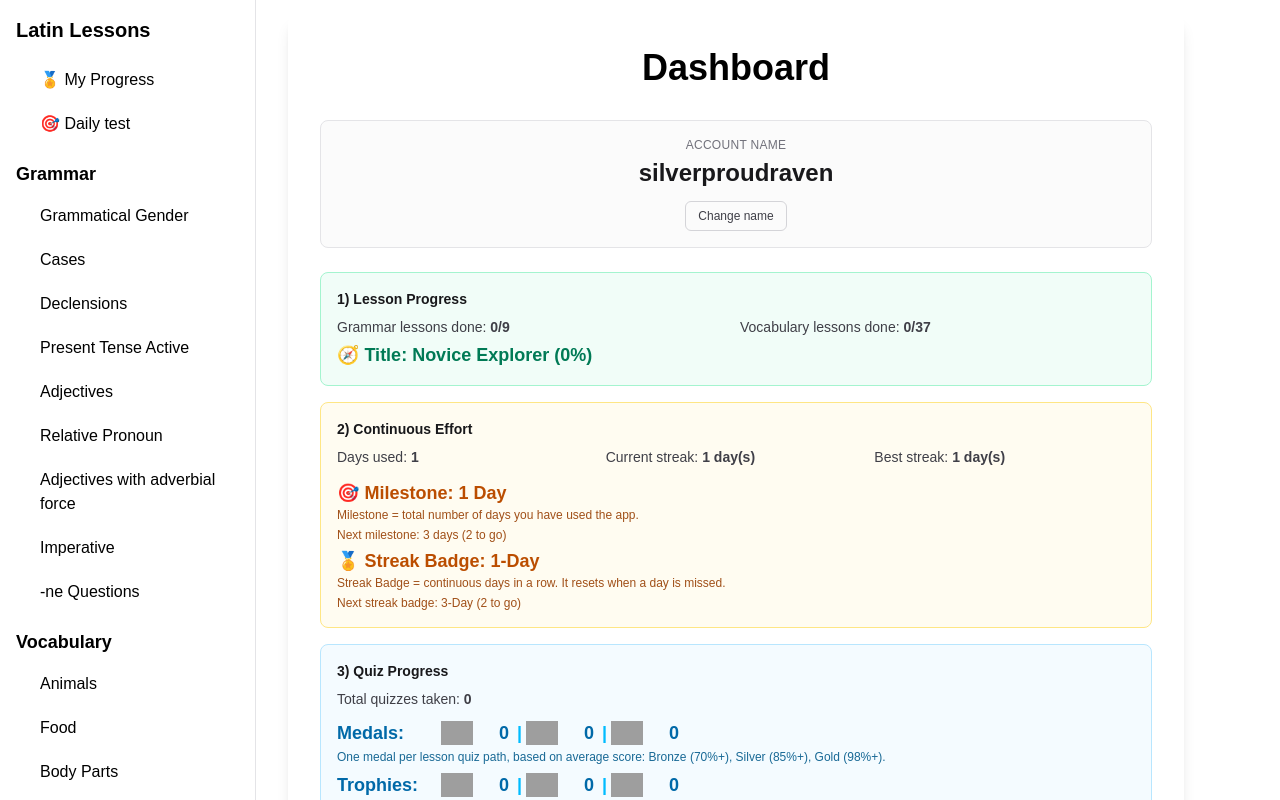
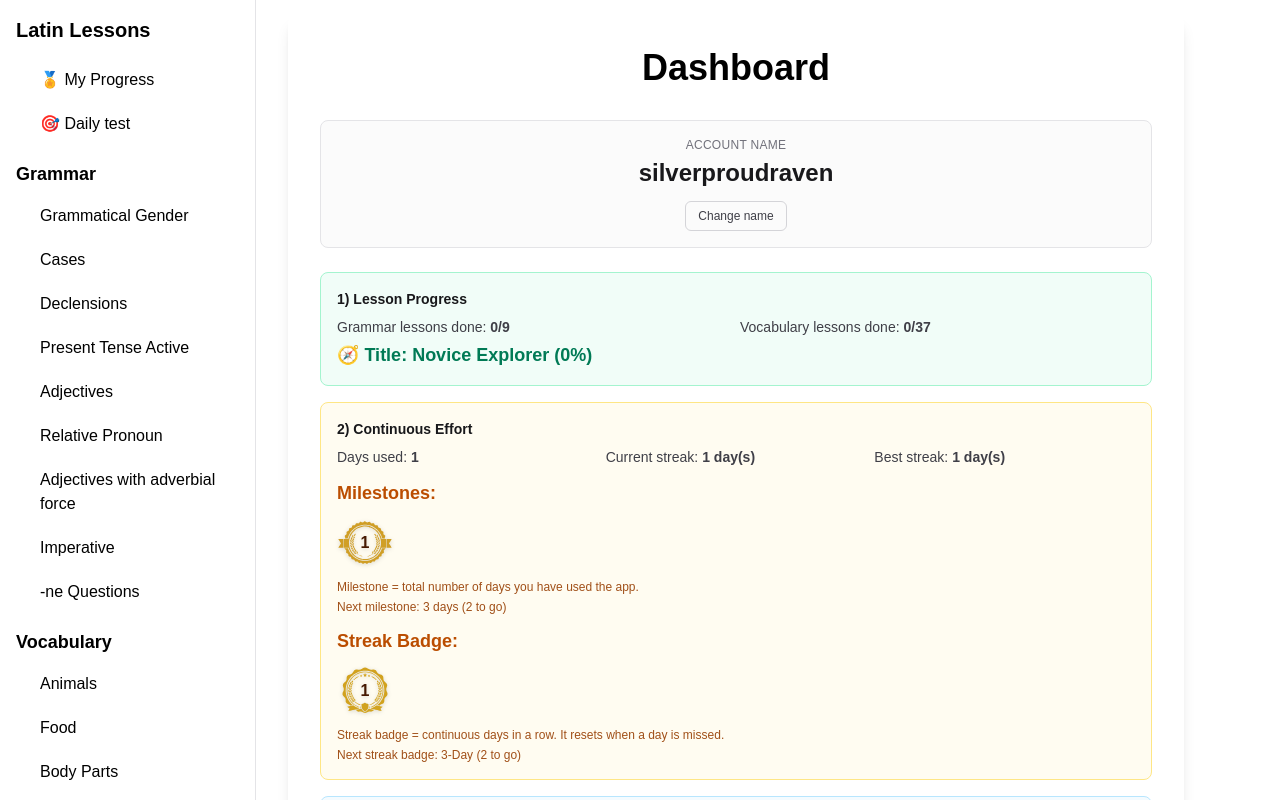
Before and after one commit to Qiong0312/latin_driller, a Next.js app: page /dashboard in a window 1280 px wide. Shown: the top 800 px of the page. Built offline with nearby package versions, Linux system fonts and the light colour scheme; grey boxes are pictures that could not be loaded.

Commit message:
add milestone and streak SVG icons and integrate them into LocalProgressSummary for enhanced visual representation of user progress

```diff
--- a/src/components/LocalProgressSummary.tsx
+++ b/src/components/LocalProgressSummary.tsx
@@ -100,6 +100,34 @@ function nextMilestoneTarget(current: number, steps: readonly number[]): number
   return null;
 }
 
+const MILESTONE_STAMP_SRC = '/progress-icons/milestone.svg';
+const STREAK_STAMP_SRC = '/progress-icons/streak.svg';
+
+function EffortStamp({ src, value, ariaLabel }: { src: string; value: number; ariaLabel: string }) {
+  const digits = String(value);
+  const textSize =
+    digits.length >= 3 ? 'text-[10px] leading-tight'
+    : digits.length === 2 ? 'text-xs sm:text-sm'
+    : 'text-sm sm:text-base';
+
+  return (
+    <div
+      className="relative inline-flex h-14 w-14 shrink-0 items-center justify-center drop-shadow-sm"
+      role="img"
+      aria-label={ariaLabel}
+    >
+      {/* eslint-disable-next-line @next/next/no-img-element -- static local stamp */}
+      <img src={src} alt="" aria-hidden className="pointer-events-none absolute inset-0 h-full w-full object-contain" />
+      <span
+        aria-hidden
+        className={`relative z-10 px-0.5 text-center font-bold tabular-nums text-amber-950 dark:text-amber-50 ${textSize}`}
+      >
+        {digits}
+      </span>
+    </div>
+  );
+}
+
 function normalizeQuizStats(entry: QuizProgressEntry) {
   const attempts = entry.attempts || 0;
   const inferredTotal = attempts * (entry.lastTotal || 0);
@@ -199,8 +227,8 @@ export function LocalProgressSummary() {
     prev = now;
   }
 
-  const streakHits = STREAK_MILESTONES.filter((m) => currentStreak >= m);
-  const topStreakMilestone = streakHits[streakHits.length - 1] ?? 0;
+  const milestoneHits = MILESTONE_STEPS.filter((m) => daysUsed >= m);
+  const streakBadgeHits = STREAK_MILESTONES.filter((m) => bestStreak >= m);
   const nextDaysMilestone = nextMilestoneTarget(daysUsed, MILESTONE_STEPS);
   const nextStreakBadge = nextMilestoneTarget(currentStreak, STREAK_MILESTONES);
 
@@ -269,12 +297,26 @@ export function LocalProgressSummary() {
           <p>Current streak: <strong>{currentStreak} day(s)</strong></p>
           <p>Best streak: <strong>{bestStreak} day(s)</strong></p>
         </div>
-        <p className="mt-3 text-lg font-bold text-amber-700 dark:text-amber-300">
-          {topStreakMilestone > 0
-            ? `🎯 Milestone: ${topStreakMilestone} ${topStreakMilestone === 1 ? 'Day' : 'Days'}`
-            : '🎯 Milestone: Not reached yet'}
-        </p>
-        <p className="text-xs text-amber-800/90 dark:text-amber-200/90">
+        <div className="mt-3">
+          <p className="text-lg font-bold text-amber-700 dark:text-amber-300">
+            Milestones:
+          </p>
+          {milestoneHits.length === 0 ? (
+            <p className="mt-1 text-sm text-amber-800/90 dark:text-amber-200/90">Not reached yet.</p>
+          ) : (
+            <div className="mt-2 flex flex-wrap gap-2">
+              {milestoneHits.map((n) => (
+                <EffortStamp
+                  key={`milestone-${n}`}
+                  src={MILESTONE_STAMP_SRC}
+                  value={n}
+                  ariaLabel={`Milestone stamp: ${n} total ${n === 1 ? 'day' : 'days'} used`}
+                />
+              ))}
+            </div>
+          )}
+        </div>
+        <p className="mt-2 text-xs text-amber-800/90 dark:text-amber-200/90">
           Milestone = total number of days you have used the app.
         </p>
         <p className="mt-1 text-xs text-amber-800/90 dark:text-amber-200/90">
@@ -282,11 +324,27 @@ export function LocalProgressSummary() {
             ? `Next milestone: ${nextDaysMilestone} days (${nextDaysMilestone - daysUsed} to go)`
             : 'Next milestone: All milestone tiers completed'}
         </p>
-        <p className="mt-1 text-lg font-bold text-amber-700 dark:text-amber-300">
-          {topStreakMilestone > 0 ? `🏅 Streak Badge: ${topStreakMilestone}-Day` : '🏅 Streak Badge: Not reached yet'}
-        </p>
-        <p className="text-xs text-amber-800/90 dark:text-amber-200/90">
-          Streak Badge = continuous days in a row. It resets when a day is missed.
+        <div className="mt-3">
+          <p className="text-lg font-bold text-amber-700 dark:text-amber-300">
+            Streak Badge:
+          </p>
+          {streakBadgeHits.length === 0 ? (
+            <p className="mt-1 text-sm text-amber-800/90 dark:text-amber-200/90">Not reached yet.</p>
+          ) : (
+            <div className="mt-2 flex flex-wrap gap-2">
+              {streakBadgeHits.map((n) => (
+                <EffortStamp
+                  key={`streak-${n}`}
+                  src={STREAK_STAMP_SRC}
+                  value={n}
+                  ariaLabel={`Streak badge: ${n} consecutive ${n === 1 ? 'day' : 'days'} achieved (personal best)`}
+                />
+              ))}
+            </div>
+          )}
+        </div>
+        <p className="mt-2 text-xs text-amber-800/90 dark:text-amber-200/90">
+          Streak badge = continuous days in a row. It resets when a day is missed.
         </p>
         <p className="mt-1 text-xs text-amber-800/90 dark:text-amber-200/90">
           {nextStreakBadge
```
Also changed, not shown: public/progress-icons/milestone.svg (added), public/progress-icons/streak.svg (added).
